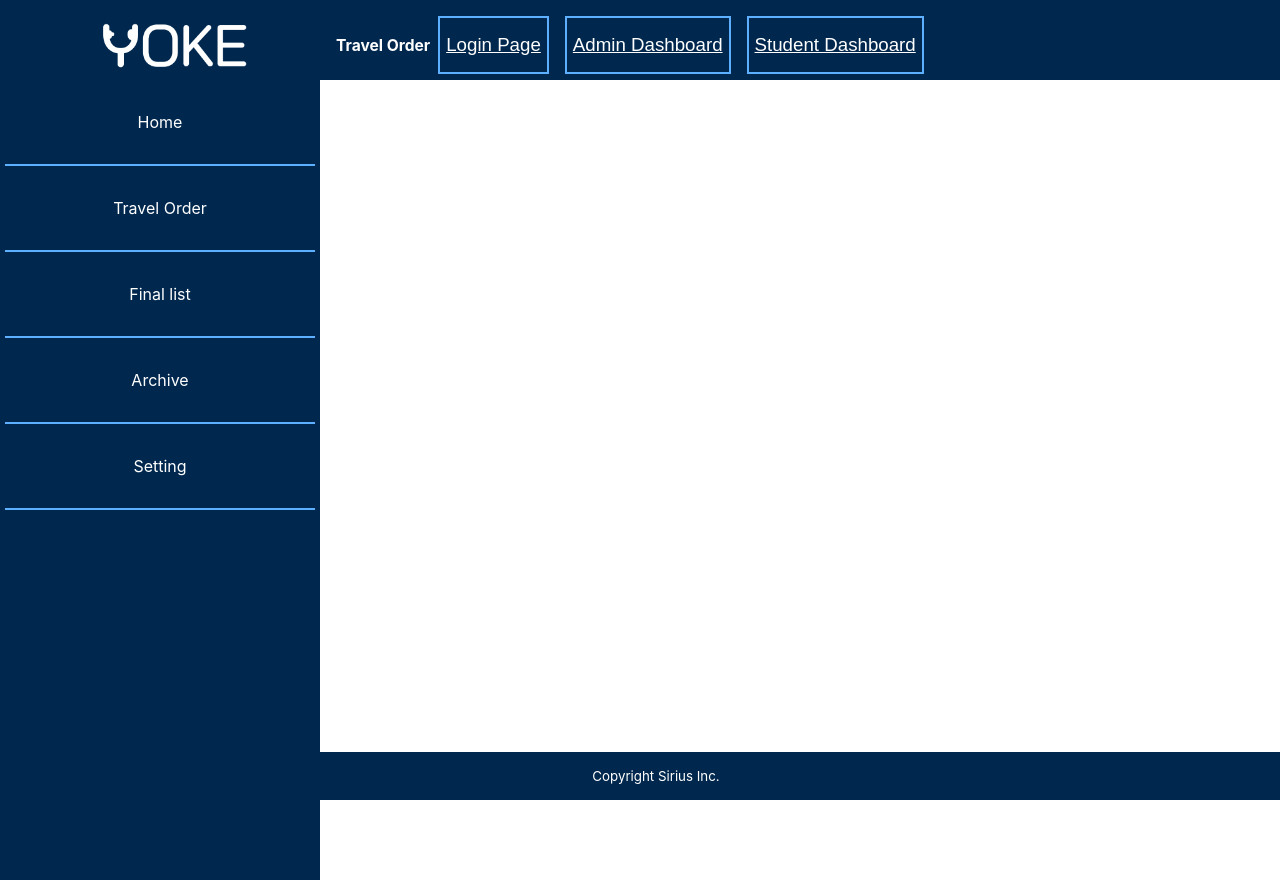
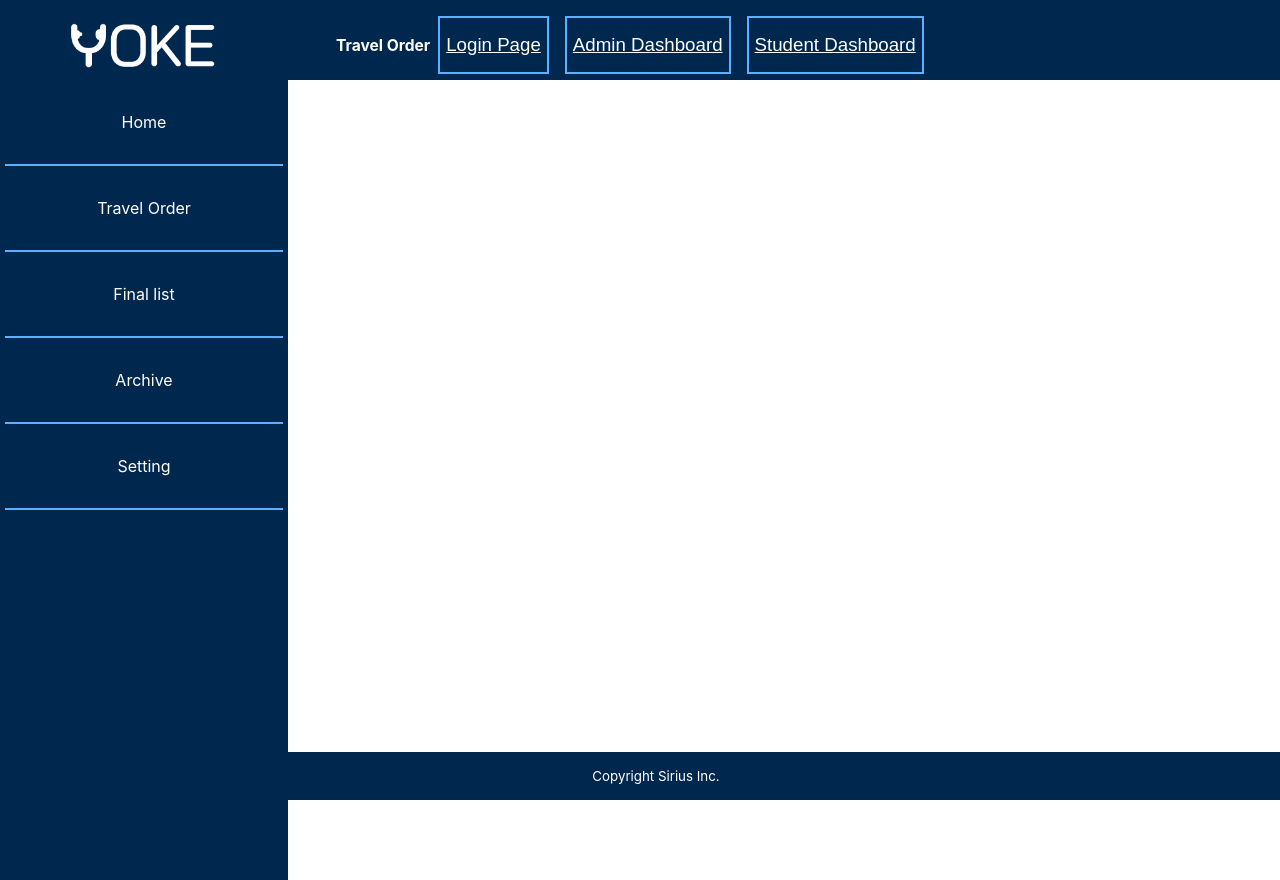
Before and after one commit to adilsaju/yoke, a React (Create React App) app in the folder client/: page / in a window 1280 px wide. Built offline with nearby package versions, Linux system fonts and the light colour scheme; no server answers.

Commit message:
small css change

```diff
--- a/client/src/App.css
+++ b/client/src/App.css
@@ -212,7 +212,7 @@ nav ul{
 }
 .Nav-menu{
   background-color: #00284E;
-  width: 20rem;
+  width: 18rem;
 }
 .fullpage{
   display: grid;
@@ -222,7 +222,7 @@ nav ul{
 
 
 header img{
-  padding-left: 5rem;
+  padding-left: 3rem;
 }
 
 header{
@@ -282,7 +282,7 @@ footer p{
   margin-bottom:5px ;
 
  height: 2rem ;
-  width: 20rem;
+ width: 18rem;
 }
 
 body{
```
